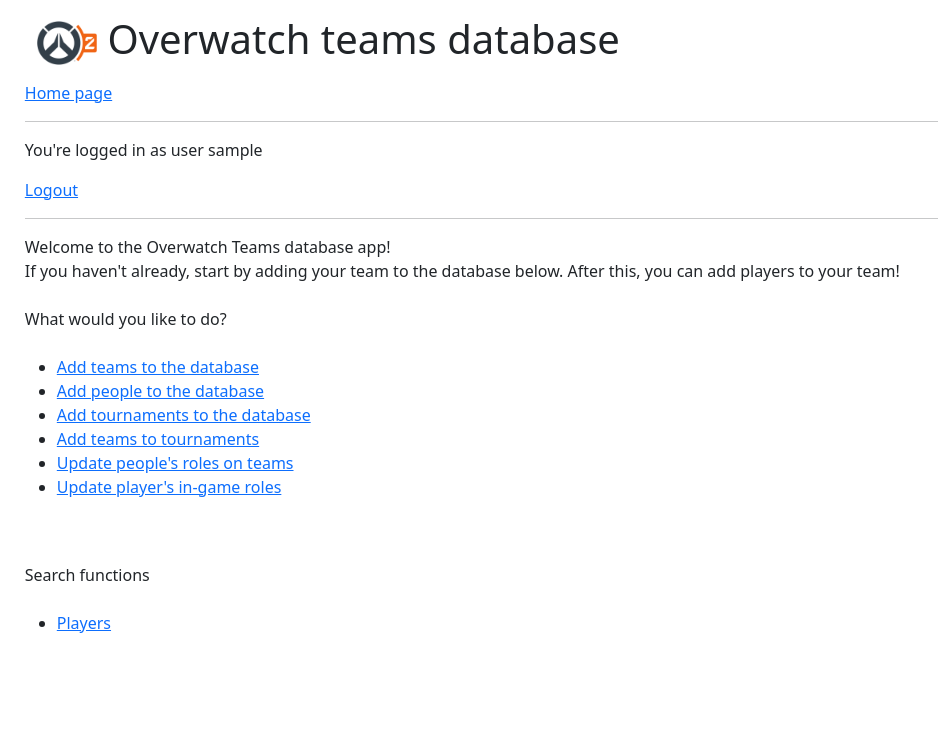
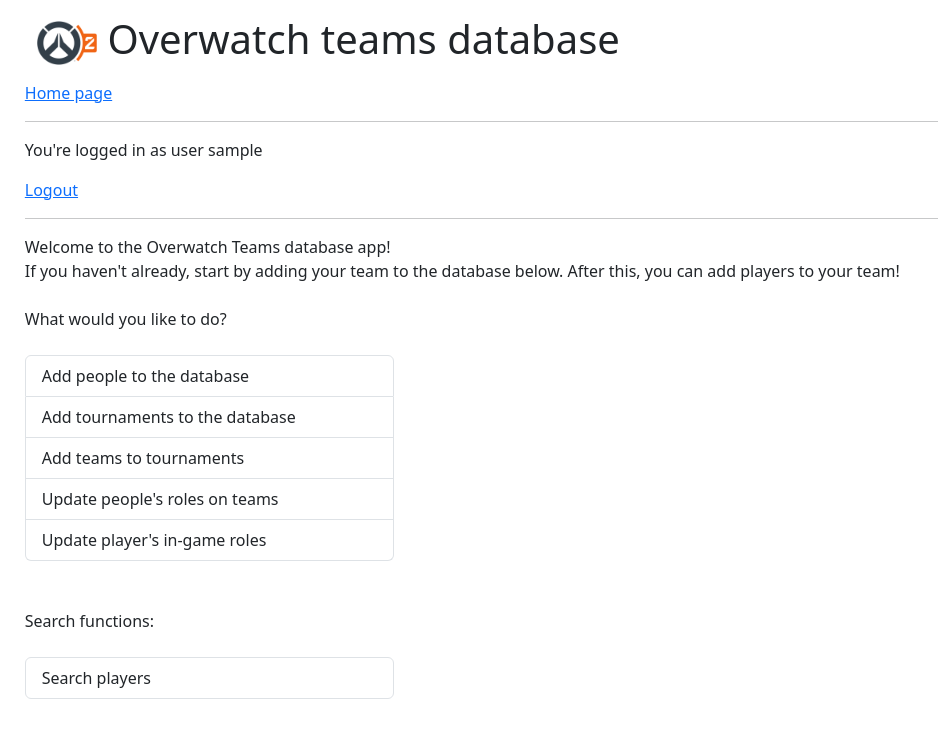
Before and after one commit to thefakejj/Overwatch_teams, a Flask app: template templates/index.html in a window 1280 px wide. Shown: the top 738 px of the page, without its empty margins (0-938 px from the left). Run offline with Flask 3, Linux system fonts and the light colour scheme; the template is opened without the code that fills it, so the values that code supplies are empty; the visitor is signed in with stand-in values (Sample User, id 1).

Commit message:
made index pretty

```diff
--- a/static/main.css
+++ b/static/main.css
@@ -26,5 +26,9 @@
 
 .logo {
     margin-left: 1%;
-    width: 1.5em;
+    height: 1.5em;
 }
+
+.list-group-item {
+    max-width: 30%;
+}
--- a/templates/index.html
+++ b/templates/index.html
@@ -20,40 +20,36 @@ What would you like to do?
 <br>
 <br>
 
-<ul>
-    <li>
-        <a href="/teams">Add teams to the database</a>
-    </li>
-    <li>
-        <a href="/new_people">Add people to the database</a>
-
-    <li>
-        <a href="/tournaments">Add tournaments to the database</a>
-    </li>
-    <li>
-        <a href="/tournaments_teams">Add teams to tournaments</a>
-    </li>
-    <li>
-        <a href="/update_people_teams_roles">Update people's roles on teams</a>
-    </li>
-    <li>
-        <a href="/update_in_game_roles">Update player's in-game roles</a>
-    </li>
-</ul>
+<div class="list-group">
+    <a href="/new_people" class="list-group-item list-group-item-action">
+        Add people to the database
+    </a>
+    <a href="/tournaments" class="list-group-item list-group-item-action">
+        Add tournaments to the database
+    </a>
+    <a href="/tournaments_teams" class="list-group-item list-group-item-action">
+        Add teams to tournaments
+    </a>
+    <a href="/update_people_teams_roles" class="list-group-item list-group-item-action">
+        Update people's roles on teams
+    </a>
+    <a href="/update_in_game_roles" class="list-group-item list-group-item-action">
+        Update player's in-game roles
+    </a>
+  </div>
 
 <br>
 <br>
 
-Search functions
+Search functions:
 
 <br>
 <br>
-
-<ul>
-    <li>
-        <a href="/search_players">Players</a>
-    </li>
-</ul>
+<div class="list-group">
+    <a href="/search_players" class="list-group-item list-group-item-action">
+        Search players
+    </a>
+</div>
 
 
 {% else %}
```
